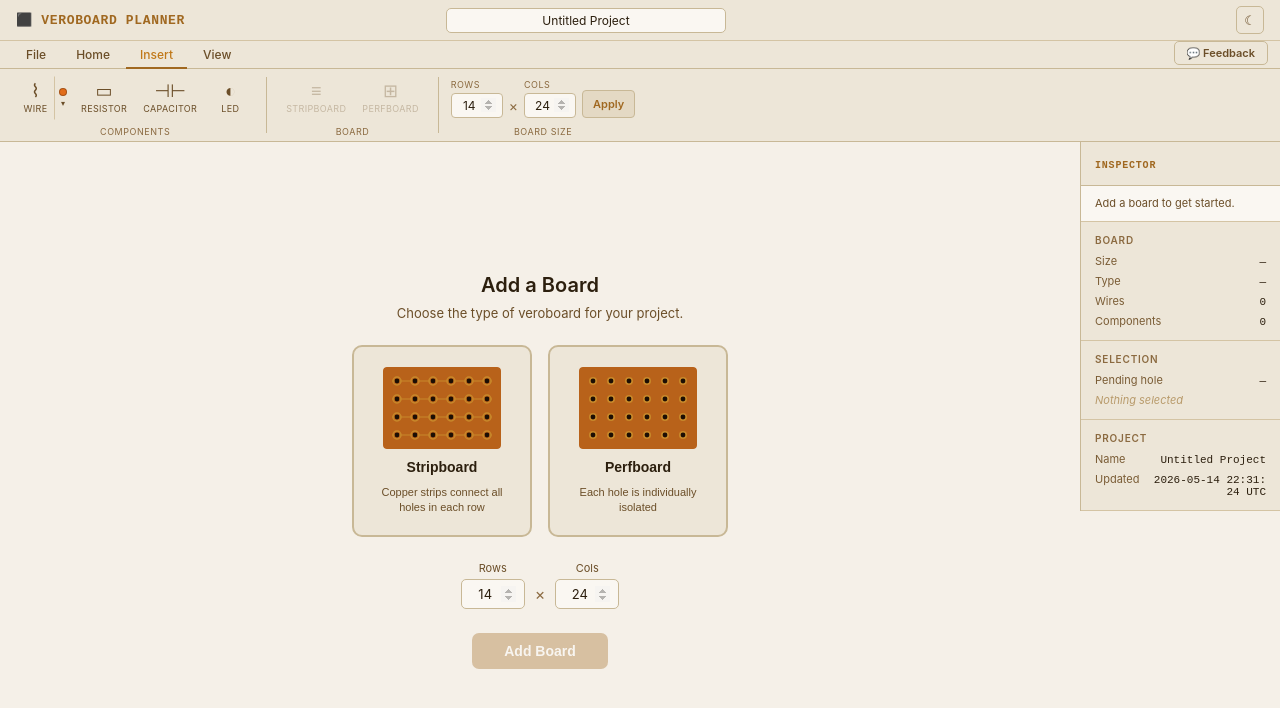
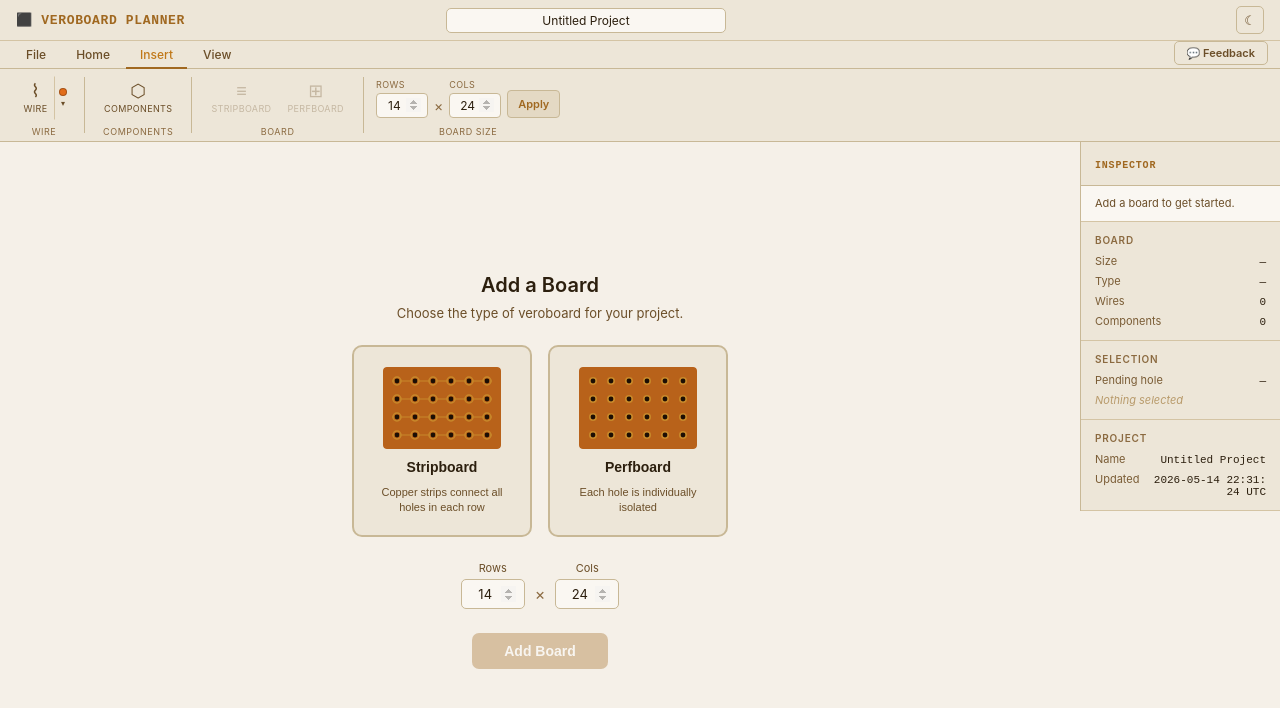
Before and after one commit to Geomorph2-0/veroboard_planner, a React (Vite) app: page / in a window 1280 px wide. Both pictures are taken after a click on the button "Insert". Shown: the top 708 px of the page. Built offline with nearby package versions, Linux system fonts and the light colour scheme.

Commit message:
Separate Wire and Components into distinct ribbon groups
Wire and Components buttons were sharing a single group label, making them appear
as one cluster. Each now has its own labelled group with a divider between them.

```diff
--- a/src/components/Ribbon/Ribbon.tsx
+++ b/src/components/Ribbon/Ribbon.tsx
@@ -226,6 +226,81 @@ function FileMenuBtn({ onNew, onOpen, onSave, onPrint }: {
   );
 }
 
+const COMPONENT_ITEMS: { type: EditorTool; icon: string; label: string }[] = [
+  { type: "resistor",  icon: "▭",  label: "Resistor"  },
+  { type: "capacitor", icon: "⊣⊢", label: "Capacitor" },
+  { type: "led",       icon: "◉",  label: "LED"        },
+  { type: "diode",     icon: "▷|", label: "Diode"      },
+  { type: "inductor",  icon: "∿",  label: "Inductor"   },
+  { type: "crystal",   icon: "◇",  label: "Crystal"    },
+  { type: "ic",        icon: "▣",  label: "IC"         },
+  { type: "connector", icon: "⊞",  label: "Connector"  },
+];
+
+const COMPONENT_TOOLS = new Set(COMPONENT_ITEMS.map(c => c.type));
+
+function ComponentsMenuBtn({ tool, onToolChange }: { tool: EditorTool; onToolChange: (t: EditorTool) => void }) {
+  const [open, setOpen] = useState(false);
+  const [pos, setPos] = useState<{ top: number; left: number } | null>(null);
+  const btnRef = useRef<HTMLButtonElement>(null);
+  const dropRef = useRef<HTMLDivElement>(null);
+
+  useEffect(() => {
+    if (!open) return;
+    const handler = (e: MouseEvent) => {
+      const inBtn = btnRef.current?.contains(e.target as Node);
+      const inDrop = dropRef.current?.contains(e.target as Node);
+      if (!inBtn && !inDrop) { setOpen(false); setPos(null); }
+    };
+    document.addEventListener("mousedown", handler);
+    return () => document.removeEventListener("mousedown", handler);
+  }, [open]);
+
+  const handleClick = () => {
+    if (open) { setOpen(false); setPos(null); return; }
+    const rect = btnRef.current!.getBoundingClientRect();
+    setPos({ top: rect.bottom + 4, left: rect.left });
+    setOpen(true);
+  };
+
+  const isActive = COMPONENT_TOOLS.has(tool);
+
+  return (
+    <>
+      <button
+        ref={btnRef}
+        type="button"
+        className={`${styles.btn} ${isActive ? styles.btnActive : ""}`}
+        onClick={handleClick}
+        title="Choose component type"
+      >
+        <span className={styles.btnIcon}>⬡</span>
+        <span className={styles.btnLabel}>Components</span>
+      </button>
+      {open && pos && ReactDOM.createPortal(
+        <div
+          ref={dropRef}
+          className={styles.compMenu}
+          style={{ position: "fixed", top: pos.top, left: pos.left, zIndex: 9999 }}
+        >
+          {COMPONENT_ITEMS.map(({ type, icon, label }) => (
+            <button
+              key={type}
+              type="button"
+              className={`${styles.compMenuItem} ${tool === type ? styles.compMenuItemActive : ""}`}
+              onClick={() => { onToolChange(type); setOpen(false); setPos(null); }}
+            >
+              <span className={styles.compMenuIcon}>{icon}</span>
+              <span className={styles.compMenuLabel}>{label}</span>
+            </button>
+          ))}
+        </div>,
+        document.body
+      )}
+    </>
+  );
+}
+
 export function Ribbon({
   projectName,
   tool,
@@ -355,11 +430,12 @@ export function Ribbon({
 
         {activeTab === "insert" && (
           <>
+            <Group label="Wire">
+              <WireBtn active={tool === "wire"} wireColour={wireColour} onSelect={() => onToolChange("wire")} onColourChange={onWireColourChange} />
+            </Group>
+            <Divider />
             <Group label="Components">
-              <WireBtn active={tool === "wire"} wireColour={wireColour} onSelect={() => onToolChange("wire")} onColourChange={onWireColourChange} />
-              <RibbonBtn icon="▭" label="Resistor" onClick={() => onToolChange("resistor")} active={tool === "resistor"} />
-              <RibbonBtn icon="⊣⊢" label="Capacitor" onClick={() => onToolChange("capacitor")} active={tool === "capacitor"} />
-              <RibbonBtn icon="◐" label="LED" onClick={() => onToolChange("led")} active={tool === "led"} />
+              <ComponentsMenuBtn tool={tool} onToolChange={onToolChange} />
             </Group>
             <Divider />
             <Group label="Board">
```
